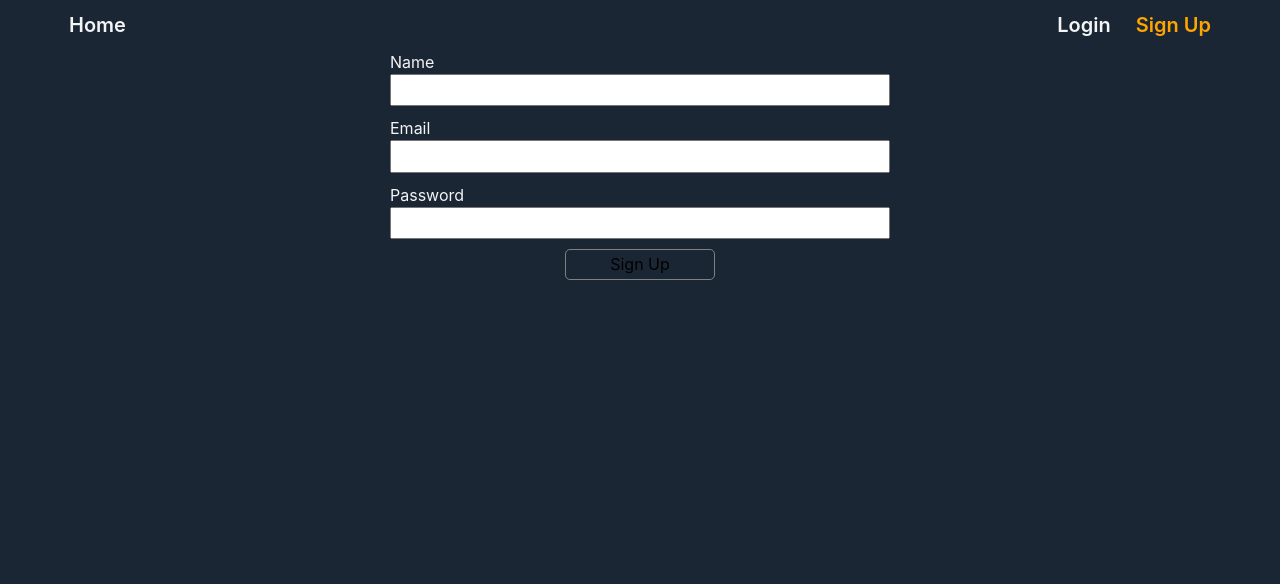
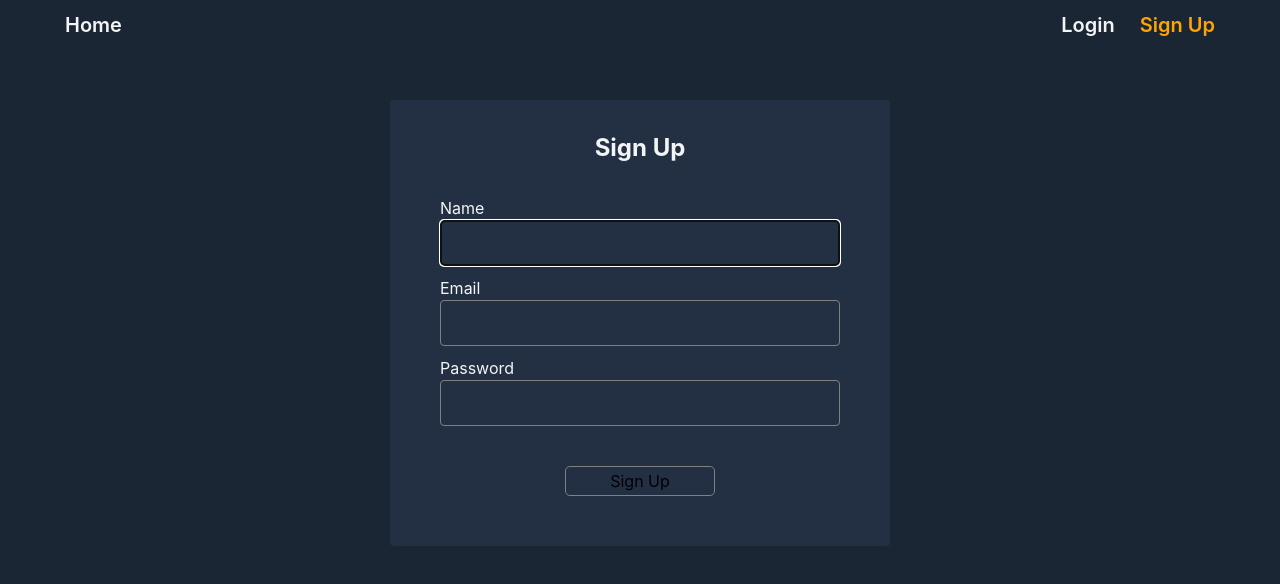
Before and after one commit to made-by-curiosity/goit-react-hw-08-phonebook, a React (Create React App) app: page /goit-react-hw-08-phonebook/register in a window 1280 px wide. Shown: the top 584 px of the page. Built offline with nearby package versions, Linux system fonts and the light colour scheme.

Commit message:
add auth form styles

```diff
--- a/package.json
+++ b/package.json
@@ -6,7 +6,6 @@
   "dependencies": {
     "@emotion/react": "^11.11.1",
     "@emotion/styled": "^11.11.0",
-    "@mui/icons-material": "^5.14.1",
     "@reduxjs/toolkit": "^1.9.5",
     "@testing-library/jest-dom": "^5.16.3",
     "@testing-library/react": "^12.1.4",
@@ -16,6 +15,7 @@
     "react": "^18.1.0",
     "react-dom": "^18.1.0",
     "react-hook-form": "^7.45.0",
+    "react-icons": "^4.10.1",
     "react-redux": "^8.1.1",
     "react-router-dom": "^6.14.1",
     "react-scripts": "5.0.1",
--- a/src/components/AppBar/AppBar.jsx
+++ b/src/components/AppBar/AppBar.jsx
@@ -4,7 +4,7 @@ import { Navigation } from 'components/Navigation/Navigation';
 import { UserMenu } from 'components/UserMenu/UserMenu';
 import { HeaderWrapper, PageHeader } from './AppBar.styled';
 import { selectIsLoggedIn } from 'redux/auth/selectors';
-import { Container } from '@mui/material';
+import { Container } from 'components/Container/Container';
 
 export const AppBar = () => {
   const isLoggedIn = useSelector(selectIsLoggedIn);
--- a/src/components/AppBar/AppBar.styled.jsx
+++ b/src/components/AppBar/AppBar.styled.jsx
@@ -2,6 +2,7 @@ import styled from '@emotion/styled';
 
 export const PageHeader = styled.header`
   /* background-color: rgb(27, 38, 53); */
+  padding: 0 30px;
 `;
 
 export const HeaderWrapper = styled.div`
--- a/src/components/Container/Container.styled.jsx
+++ b/src/components/Container/Container.styled.jsx
@@ -1,7 +1,7 @@
 import styled from '@emotion/styled';
 
 export const PhonebookWrap = styled.div`
-  padding: 30px;
+  padding: 0 30px;
 
   display: flex;
   flex-direction: column;
--- a/src/components/LoginForm/LoginForm.jsx
+++ b/src/components/LoginForm/LoginForm.jsx
@@ -1,17 +1,18 @@
 import { useDispatch } from 'react-redux';
 import { useForm } from 'react-hook-form';
 import {
+  FromTitle,
   MainButton,
   MainForm,
   MainInput,
 } from 'components/MainForm/MainForm.styled';
 import { logIn } from 'redux/auth/operations';
 
-export const LoginForm = () => {
+export const LoginForm = ({ formTitle }) => {
   const {
     register,
     handleSubmit,
-    formState: { errors, isValid },
+    // formState: { errors, isValid },
     reset,
   } = useForm({
     defaultValues: {
@@ -35,13 +36,18 @@ export const LoginForm = () => {
 
   return (
     <MainForm onSubmit={handleSubmit(onSubmit)}>
+      {formTitle && <FromTitle>{formTitle}</FromTitle>}
       <label>
         <span>Email</span>
-        <MainInput {...register('email')} autoComplete="off" />
+        <MainInput {...register('email')} autoFocus />
       </label>
       <label>
         <span>Password</span>
-        <MainInput {...register('password')} />
+        <MainInput
+          {...register('password')}
+          type="password"
+          autoComplete="off"
+        />
       </label>
       <MainButton type="submit">Log in</MainButton>
     </MainForm>
--- a/src/components/MainForm/MainForm.styled.jsx
+++ b/src/components/MainForm/MainForm.styled.jsx
@@ -1,22 +1,48 @@
 import styled from '@emotion/styled';
+
+export const FormWrapper = styled.div`
+  padding-top: 50px;
+`;
+
+export const FromTitle = styled.h2`
+  text-align: center;
+  margin-bottom: 20px;
+`;
 
 export const MainForm = styled.form`
   width: 500px;
   margin: 0 auto;
+  padding: 30px 50px 50px;
 
   display: flex;
   flex-direction: column;
 
   gap: 10px;
+
+  background-color: rgb(35, 48, 68);
+
+  border-radius: 4px;
 `;
 
 export const MainInput = styled.input`
   width: 100%;
-  padding: 5px 10px;
+  padding: 10px 13px;
+
+  font: inherit;
+  letter-spacing: inherit;
+  color: currentcolor;
+  border: 1px solid gray;
+  border-radius: 4px;
+
+  background: none;
+
+  margin: 0px;
+  display: block;
+  min-width: 0px;
 `;
 
 export const MainButton = styled.button`
-  margin: 0 auto;
+  margin: 30px auto 0;
   padding: 5px;
 
   display: inline-block;
--- a/src/components/SignUpForm/SignUpForm.jsx
+++ b/src/components/SignUpForm/SignUpForm.jsx
@@ -1,17 +1,18 @@
 import { useDispatch } from 'react-redux';
 import { useForm } from 'react-hook-form';
 import {
+  FromTitle,
   MainButton,
   MainForm,
   MainInput,
 } from 'components/MainForm/MainForm.styled';
 import { signUp } from 'redux/auth/operations';
 
-export const SignUpForm = () => {
+export const SignUpForm = ({ formTitle }) => {
   const {
     register,
     handleSubmit,
-    formState: { errors, isValid },
+    // formState: { errors, isValid },
     reset,
   } = useForm({
     defaultValues: {
@@ -37,9 +38,10 @@ export const SignUpForm = () => {
 
   return (
     <MainForm onSubmit={handleSubmit(onSubmit)}>
+      {formTitle && <FromTitle>{formTitle}</FromTitle>}
       <label>
         <span>Name</span>
-        <MainInput {...register('name')} autoComplete="off" />
+        <MainInput {...register('name')} autoComplete="off" autoFocus />
       </label>
       <label>
         <span>Email</span>
@@ -47,7 +49,11 @@ export const SignUpForm = () => {
       </label>
       <label>
         <span>Password</span>
-        <MainInput {...register('password')} />
+        <MainInput
+          {...register('password')}
+          type="password"
+          autoComplete="off"
+        />
       </label>
       <MainButton type="submit">Sign Up</MainButton>
     </MainForm>
--- a/src/components/UserMenu/UserMenu.jsx
+++ b/src/components/UserMenu/UserMenu.jsx
@@ -1,9 +1,11 @@
 import { useDispatch, useSelector } from 'react-redux';
 import { logOut } from 'redux/auth/operations';
 import { selectUser } from 'redux/auth/selectors';
+import { LogOutBtn, UserName, UserWrapper } from './UserMenu.styled';
+import { ImExit } from 'react-icons/im';
 
 export const UserMenu = () => {
-  const { name, email } = useSelector(selectUser);
+  const { name } = useSelector(selectUser);
   const dispatch = useDispatch();
 
   const handleClick = () => {
@@ -11,11 +13,13 @@ export const UserMenu = () => {
   };
 
   return (
-    <div>
-      <p>Hello {name}</p>
-      <button type="button" onClick={handleClick}>
-        Logout {email}
-      </button>
-    </div>
+    <UserWrapper>
+      <p>
+        Welcome, <UserName>{name}</UserName>
+      </p>
+      <LogOutBtn type="button" onClick={handleClick}>
+        Logout <ImExit />
+      </LogOutBtn>
+    </UserWrapper>
   );
 };
--- a/src/components/UserMenu/UserMenu.styled.jsx
+++ b/src/components/UserMenu/UserMenu.styled.jsx
@@ -0,0 +1,57 @@
+import styled from '@emotion/styled';
+
+export const UserWrapper = styled.div`
+  display: flex;
+  gap: 10px;
+  align-items: center;
+`;
+
+export const LogOutBtn = styled.button`
+  min-width: 64px;
+  margin: 0px;
+  padding: 6px 16px;
+
+  display: inline-flex;
+  align-items: center;
+  justify-content: center;
+  gap: 5px;
+
+  font-weight: 500;
+  font-size: 0.8125rem;
+  line-height: 1.75;
+
+  color: rgb(255, 255, 255);
+  background-color: rgb(49, 91, 152);
+
+  outline: 0px;
+  user-select: none;
+
+  border-radius: 4px;
+
+  box-shadow: rgba(0, 0, 0, 0.05) 0px 1px 2px 0px;
+
+  transition: background-color 250ms cubic-bezier(0.4, 0, 0.2, 1) 0ms,
+    box-shadow 250ms cubic-bezier(0.4, 0, 0.2, 1) 0ms,
+    border-color 250ms cubic-bezier(0.4, 0, 0.2, 1) 0ms,
+    color 250ms cubic-bezier(0.4, 0, 0.2, 1) 0ms;
+
+  &:hover,
+  &:focus {
+    text-decoration: none;
+    background-color: rgba(49, 91, 152, 0.6);
+    box-shadow: rgba(0, 0, 0, 0.05) 0px 1px 2px 0px;
+  }
+`;
+
+export const UserName = styled.span`
+  padding: 5px 5px;
+
+  display: inline-flex;
+
+  font-weight: 600;
+  color: rgb(0, 128, 128);
+
+  background-color: rgba(14, 22, 32, 0.4);
+
+  border-radius: 5px;
+`;
--- a/src/pages/LoginPage.jsx
+++ b/src/pages/LoginPage.jsx
@@ -1,10 +1,11 @@
 import { LoginForm } from 'components/LoginForm/LoginForm';
+import { FormWrapper } from 'components/MainForm/MainForm.styled';
 
 const LoginPage = () => {
   return (
-    <div>
-      <LoginForm />
-    </div>
+    <FormWrapper>
+      <LoginForm formTitle="Log In" />
+    </FormWrapper>
   );
 };
 
--- a/src/pages/SignUpPage.jsx
+++ b/src/pages/SignUpPage.jsx
@@ -1,10 +1,11 @@
+import { FormWrapper } from 'components/MainForm/MainForm.styled';
 import { SignUpForm } from 'components/SignUpForm/SignUpForm';
 
 const SignUpPage = () => {
   return (
-    <div>
-      <SignUpForm />
-    </div>
+    <FormWrapper>
+      <SignUpForm formTitle="Sign Up" />
+    </FormWrapper>
   );
 };
 
```
Also changed, not shown: 1 other file (tests, documents, lock files or other folders).
